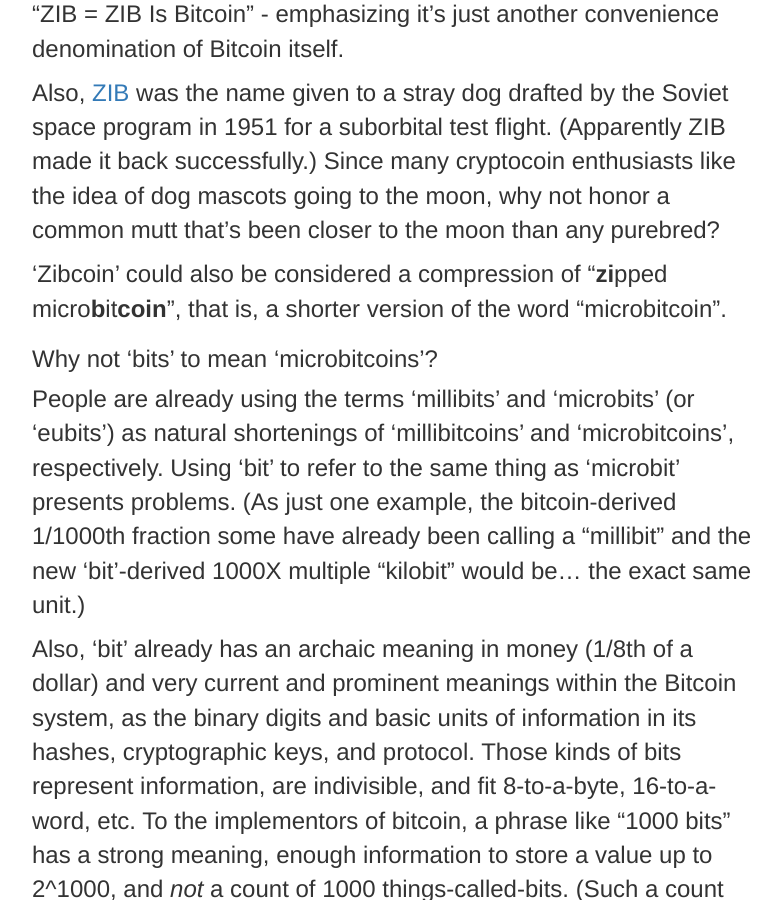
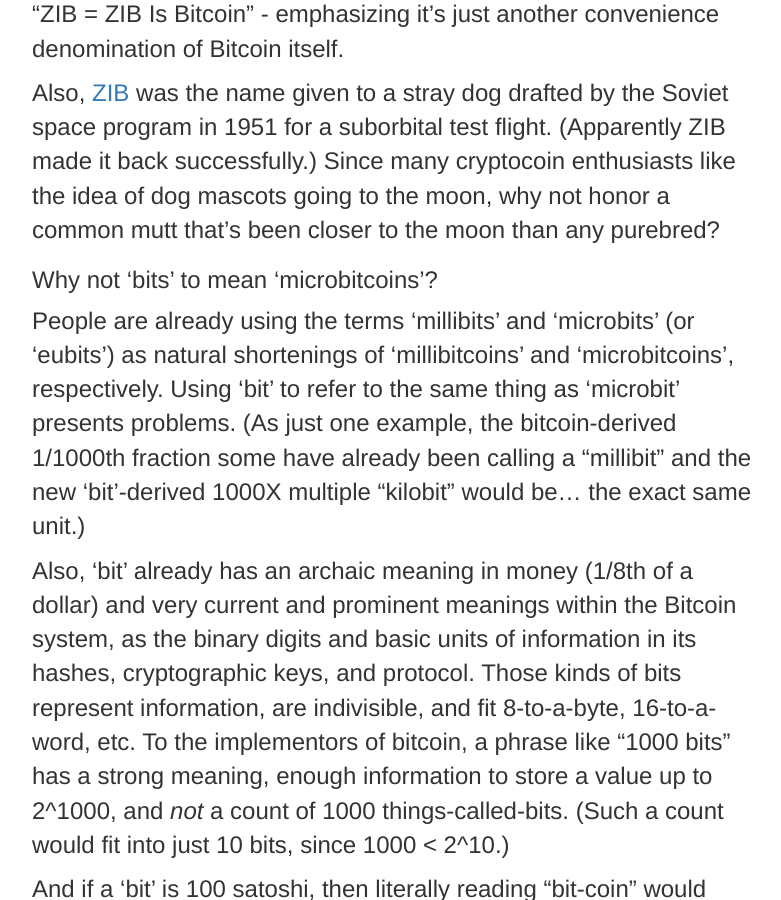
Before and after one commit to gojomo/zibcoin.org, a Jekyll site: the page built from faq.md, in a window 1280 px wide and 900 px high, scrolled down 384 px. Shown: the whole window, without its empty margins (248-1029 px from the left). Built offline with Jekyll 4.4.1, drawn with Linux system fonts in a browser that asks for light colours; nearby versions of some CDN libraries.

Commit message:
elide 'zipped microbitcoin' retrymology

```diff
--- a/faq.md
+++ b/faq.md
@@ -15,8 +15,6 @@
 denomination of Bitcoin itself.
 
 Also, [ZIB](https://en.wikipedia.org/wiki/Soviet_space_dogs#Bolik_and_ZIB) was the name given to a stray dog drafted by the Soviet space program in 1951 for a suborbital test flight. (Apparently ZIB made it back successfully.) Since many cryptocoin enthusiasts like the idea of dog mascots going to the moon, why not honor a common mutt that's been closer to the moon than any purebred?
-
-'Zibcoin' could also be considered a compression of "**zi**pped micro**b**it**coin**", that is, a shorter version of the word "microbitcoin".
 
 ### Why not 'bits' to mean 'microbitcoins'?
 
```
